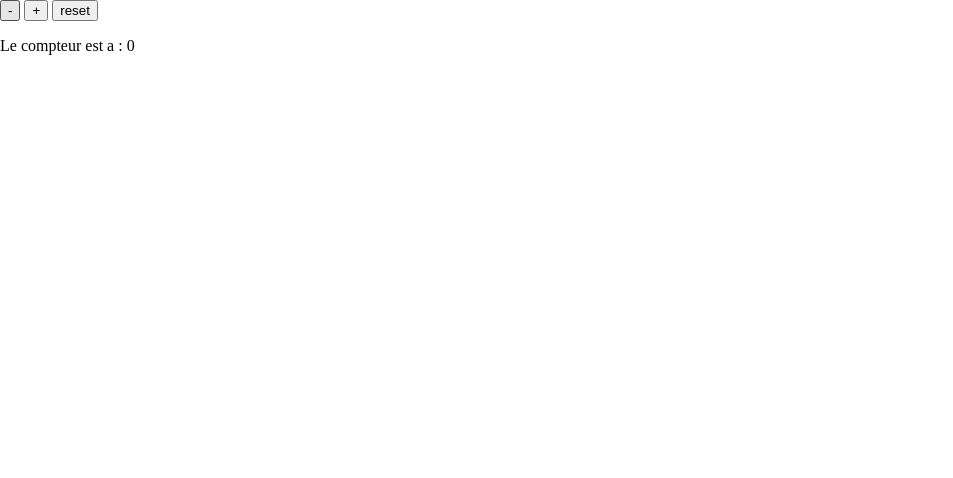
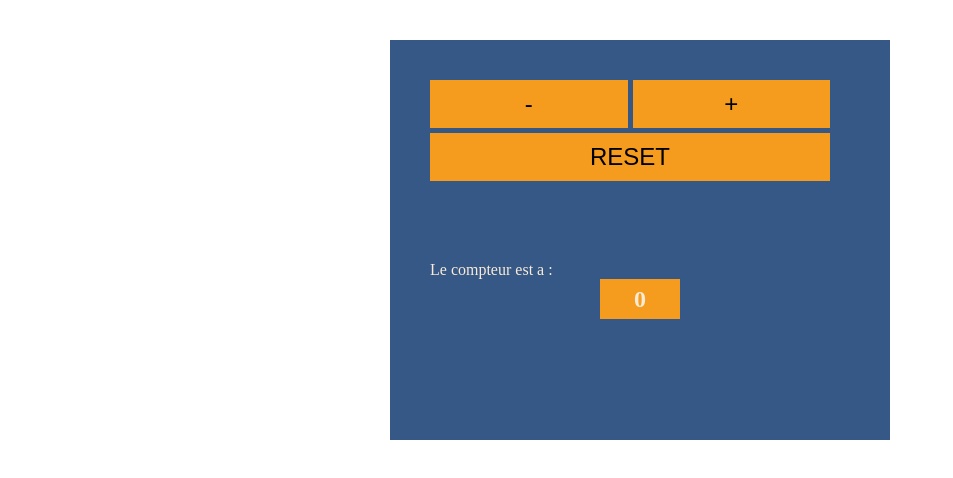
Before and after one commit to podspods/test002, a website built with Parcel: page index.html in a window 1280 px wide. Shown: the whole page, without its empty margins (0-953 px from the left). Built offline with nearby package versions, Linux system fonts and the light colour scheme.

Commit message:
code compteur style/js/html

```diff
--- a/index.html
+++ b/index.html
@@ -8,10 +8,16 @@
     <title>Mon Site Web</title>
   </head>
   <body>
-    <button class="minus">-</button>
-    <button class="plus">+</button>
-    <button class="reset">reset</button>
-    <p>Le compteur est a : <span class="counter">0</span></p>
+    <section class="main-container">
+      <div class="btn-styling">
+        <button class="minus">-</button>
+        <button class="plus">+</button>
+        <button class="reset">reset</button>
+      </div>
+      <p class="count-text">
+        Le compteur est a : <span class="counter">0</span>
+      </p>
+    </section>
     <script type="module" src="./src/index.js"></script>
   </body>
 </html>
--- a/src/index.js
+++ b/src/index.js
@@ -1 +1,33 @@
-console.log("Bonjour :)");
+
+// on declare une variable count et on met le compteur à 0
+let count = 0;
+
+// on recupere le boutton plus dans une constante
+const plusButton = document.querySelector(".plus");
+
+//on ajoute une fonction au click sur le boutton + qui incrèmente de 1 a chaque fois qu'on clique
+plusButton.addEventListener("click", function () {
+    count++;
+    document.querySelector(".counter").innerHTML = count;
+});
+
+// on recupere le boutton moins dans une constante
+const minusButton = document.querySelector(".minus");
+//on ajoute une fonction au click sur le boutton - qui decrèmente de 1 a chaque fois qu'on clique
+minusButton.addEventListener("click", function () {
+    if (count > 0) {
+        count--;
+        document.querySelector(".counter").innerHTML = count;
+    }
+
+
+});
+
+// on recupere le bouton reset dans une constante
+const resetButton = document.querySelector(".reset");
+
+////on ajoute une fonction au click sur le boutton reset qui remet le compteur a 0 a chaque fois qu'on clique
+resetButton.addEventListener("click", function () {
+    count = 0;
+    document.querySelector(".counter").innerHTML = count;
+});
--- a/src/style.css
+++ b/src/style.css
@@ -1,4 +1,70 @@
-body, html {
+body,
+html {
   margin: 0;
   padding: 0;
 }
+
+
+.main-container {
+  width: 500px;
+  height: 400px;
+  background: #355886;
+  margin: 40px auto;
+}
+
+.btn-styling {
+  width: 80%;
+  display: flex;
+  justify-content: center;
+  padding: 40px;
+  display: grid;
+  grid-template-columns: repeat(4, 1fr);
+  grid-template-rows: repeat(2, 1fr);
+  grid-column-gap: 5px;
+  grid-row-gap: 5px;
+}
+
+.btn-styling button {
+  cursor: pointer;
+  padding: 10px;
+  background: #F59C1E;
+  font-size: 1.5rem;
+  text-transform: uppercase;
+  border: none;
+}
+
+.btn-styling button:hover {
+  background: #ffce8a;
+
+}
+
+.minus {
+  grid-area: 1 / 1 / 2 / 3;
+}
+
+.plus {
+  grid-area: 1 / 3 / 2 / 5;
+}
+
+.reset {
+  grid-area: 2 / 1 / 3 / 5;
+}
+
+.count-text {
+  padding: 40px;
+  color: antiquewhite;
+  margin: 0 auto;
+}
+
+.counter {
+  display: block;
+  background: #F59C1E;
+  width: 80px;
+  height: 40px;
+  display: flex;
+  justify-content: center;
+  align-items: center;
+  margin: 0 auto;
+  font-weight: bold;
+  font-size: 1.5rem;
+}
```
